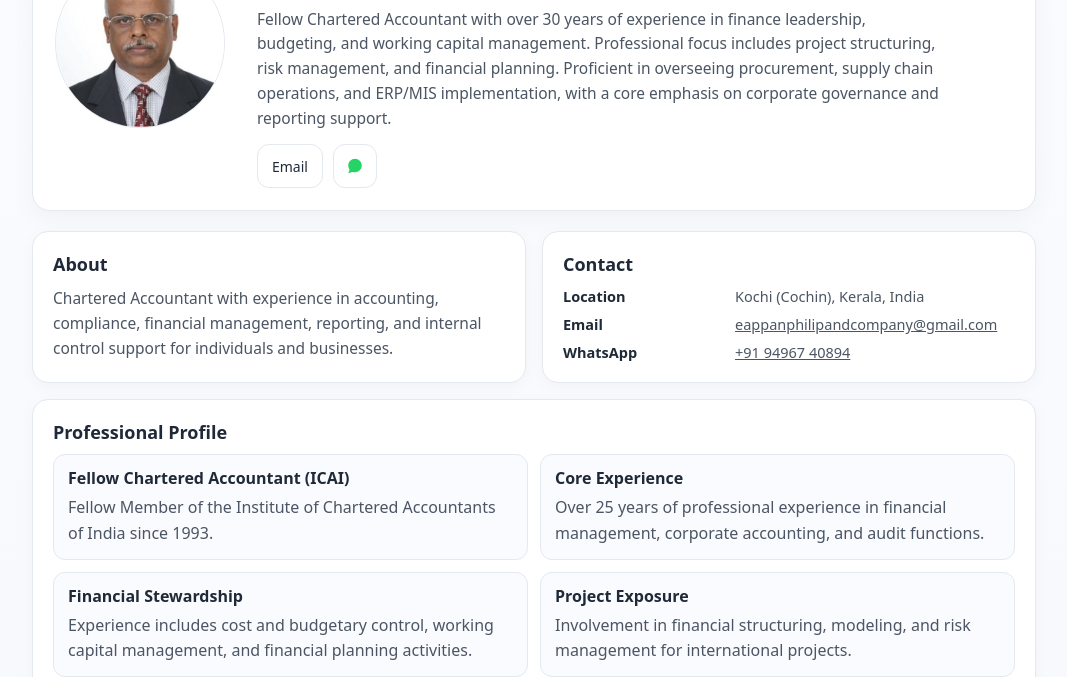
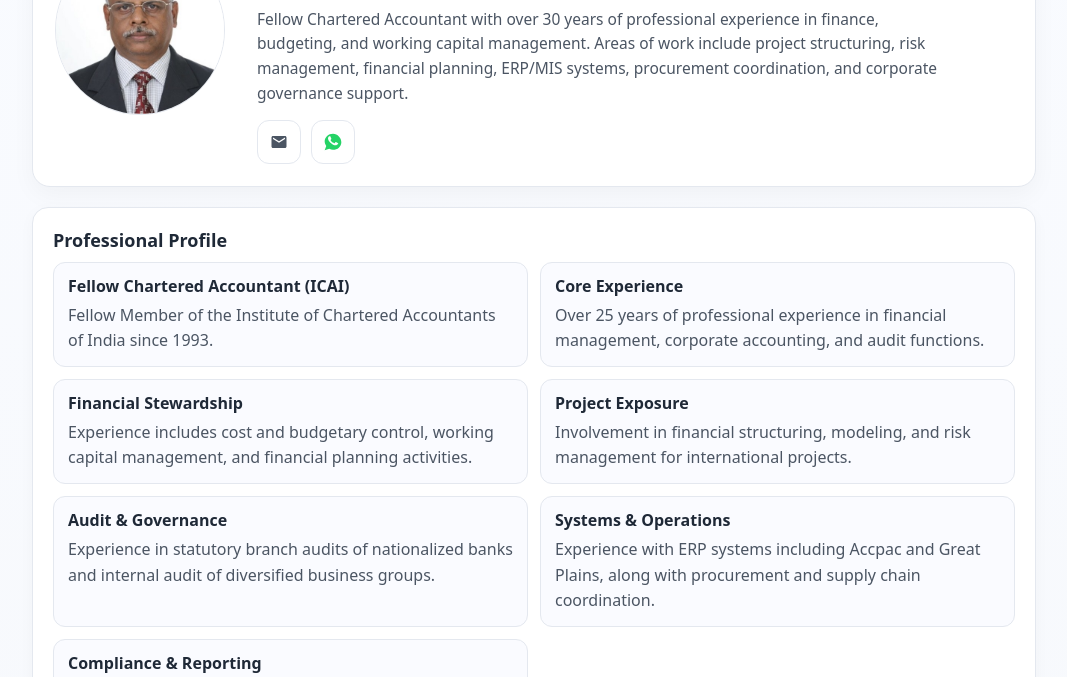
Before and after one commit to NeethuEappan/eappanphilip.github.io, a plain HTML site: page index.html in a window 1280 px wide. Shown: the part 208-885 px from the top of the page, without its empty margins (106-1173 px from the left). Drawn offline with Linux system fonts and the light colour scheme.

Commit message:
Update index.html
version 2.2

```diff
--- a/index.html
+++ b/index.html
@@ -15,7 +15,6 @@
       --line:#e4e8ef;
       --text:#1f2937;
       --muted:#4b5563;
-      --accent:#2563eb;
     }
 
     *{box-sizing:border-box}
@@ -57,18 +56,16 @@
     .nav a{
       text-decoration:none;
       color:var(--muted);
-      border:1px solid transparent;
       padding:8px 10px;
       border-radius:10px;
       font-size:13.5px;
     }
     .nav a:hover{
       background:#f2f5ff;
-      border-color:#d6dcff;
       color:var(--text);
     }
 
-    /* Hero: left photo / right text */
+    /* Hero */
     .hero{
       margin-top:18px;
       border:1px solid var(--line);
@@ -76,17 +73,17 @@
       border-radius:18px;
       padding:22px;
       box-shadow:0 8px 24px rgba(0,0,0,.04);
-      text-align:left;
     }
     .hero-inner{
       display:grid;
-      grid-template-columns: 1fr;
+      grid-template-columns:1fr;
       gap:18px;
       align-items:center;
     }
     @media (min-width:900px){
-      .hero-inner{grid-template-columns: 180px 1fr; gap:22px;}
+      .hero-inner{grid-template-columns:180px 1fr;gap:22px;}
     }
+
     .profile{
       width:140px;
       height:140px;
@@ -94,22 +91,22 @@
       object-fit:cover;
       border:1px solid var(--line);
       background:#fff;
-      display:block;
     }
     @media (min-width:900px){
       .profile{width:170px;height:170px;}
     }
 
-    .hero-text h1{
+    h1{
       margin:0 0 10px;
       font-size:34px;
       letter-spacing:.2px;
     }
+
     .hero-meta{
       margin:0 0 10px;
       color:var(--muted);
+      font-size:14.5px;
       line-height:1.5;
-      font-size:14.5px;
     }
     .hero-meta b{color:var(--text)}
 
@@ -125,7 +122,6 @@
       display:flex;
       gap:10px;
       flex-wrap:wrap;
-      justify-content:flex-start;
       margin-top:14px;
     }
 
@@ -133,20 +129,21 @@
       display:inline-flex;
       align-items:center;
       justify-content:center;
+      width:44px;
+      height:44px;
       border:1px solid var(--line);
       background:#fff;
-      padding:10px 14px;
       border-radius:12px;
-      font-size:14px;
       text-decoration:none;
-      color:var(--text);
     }
-    .btn:hover{background:#f2f5ff;border-color:#d6dcff}
+    .btn:hover{background:#f2f5ff}
 
-    .icon-btn{width:44px;height:44px;padding:0}
-    .icon-btn svg{display:block;color:#25D366}
+    .btn svg{display:block}
 
-    /* Content grid */
+    .btn[aria-label="Email"] svg{color:#4b5563}
+    .btn[aria-label="WhatsApp"] svg{color:#25D366}
+
+    /* Grid + cards */
     .grid{display:grid;grid-template-columns:repeat(12,1fr);gap:16px;margin-top:20px}
 
     .card{
@@ -158,24 +155,9 @@
       box-shadow:0 4px 16px rgba(0,0,0,.03);
     }
 
-    @media (min-width:900px){
-      .half{grid-column:span 6}
-    }
-
     h2{margin:0 0 10px;font-size:18px}
 
-    ul{margin:10px 0 0 18px;color:var(--muted);line-height:1.6}
-
-    .kv{
-      display:grid;
-      grid-template-columns:160px 1fr;
-      gap:8px 12px;
-      color:var(--muted);
-      font-size:14.5px;
-    }
-    .kv b{color:var(--text);font-weight:600}
-
-    /* Professional Profile – smart cards */
+    /* Professional Profile cards */
     .deflist{
       display:grid;
       grid-template-columns:1fr;
@@ -190,8 +172,7 @@
     }
     .defitem .k{
       font-weight:700;
-      color:var(--text);
-      margin:0 0 6px 0;
+      margin:0 0 6px;
     }
     .defitem .v{
       margin:0;
@@ -199,8 +180,19 @@
       line-height:1.6;
     }
     @media (min-width:900px){
-      .deflist{grid-template-columns:1fr 1fr;}
+      .deflist{grid-template-columns:1fr 1fr}
     }
+
+    ul{margin:10px 0 0 18px;color:var(--muted);line-height:1.6}
+
+    .kv{
+      display:grid;
+      grid-template-columns:160px 1fr;
+      gap:8px 12px;
+      color:var(--muted);
+      font-size:14.5px;
+    }
+    .kv b{color:var(--text)}
 
     footer{
       margin-top:24px;
@@ -216,7 +208,7 @@
 <div class="wrap">
 
   <div class="top">
-    <div style="display:flex; gap:10px; flex-wrap:wrap;">
+    <div style="display:flex;gap:10px;flex-wrap:wrap;">
       <div class="pill">Chartered Accountant (ICAI)</div>
       <div class="pill">Kochi (Cochin), Kerala, India</div>
     </div>
@@ -231,11 +223,9 @@
   <section class="hero">
     <div class="hero-inner">
 
+      <img class="profile" src="assets/EP_photo_light_bg.jpg" alt="C.A. Eappen Philip">
+
       <div>
-        <img class="profile" src="assets/EP_photo_light_bg.jpg" alt="C.A. Eappen Philip">
-      </div>
-
-      <div class="hero-text">
         <h1>C.A. Eappen Philip</h1>
 
         <p class="hero-meta">
@@ -244,27 +234,34 @@
         </p>
 
         <p class="sub">
-          Fellow Chartered Accountant with over 30 years of experience in finance leadership,
-          budgeting, and working capital management. Professional focus includes project
-          structuring, risk management, and financial planning. Proficient in overseeing
-          procurement, supply chain operations, and ERP/MIS implementation, with a core
-          emphasis on corporate governance and reporting support.
+          Fellow Chartered Accountant with over 30 years of professional experience in
+          finance, budgeting, and working capital management. Areas of work include
+          project structuring, risk management, financial planning, ERP/MIS systems,
+          procurement coordination, and corporate governance support.
         </p>
 
         <div class="actions">
-          <a class="btn" href="mailto:eappanphilipandcompany@gmail.com">Email</a>
+          <!-- Email icon -->
+          <a class="btn"
+             href="mailto:eappanphilipandcompany@gmail.com"
+             aria-label="Email"
+             title="Email">
+            <svg viewBox="0 0 24 24" width="18" height="18" aria-hidden="true">
+              <path fill="currentColor"
+                d="M20 4H4c-1.1 0-2 .9-2 2v12c0 1.1.9 2 2 2h16c1.1 0 2-.9 2-2V6c0-1.1-.9-2-2-2zm0 4-8 5-8-5V6l8 5 8-5v2z"/>
+            </svg>
+          </a>
 
-          <a class="btn icon-btn"
+          <!-- WhatsApp icon -->
+          <a class="btn"
              href="https://wa.me/919496740894"
              target="_blank"
              rel="noopener"
              aria-label="WhatsApp"
              title="WhatsApp">
-            <svg viewBox="0 0 32 32" width="18" height="18" aria-hidden="true">
+            <svg viewBox="0 0 24 24" width="20" height="20" aria-hidden="true">
               <path fill="currentColor"
-                d="M19.11 17.29c-.28-.14-1.64-.81-1.9-.9-.25-.09-.43-.14-.61.14-.18.28-.7.9-.86 1.08-.16.18-.32.21-.6.07-.28-.14-1.18-.43-2.24-1.38-.83-.74-1.39-1.65-1.55-1.93-.16-.28-.02-.43.12-.57.12-.12.28-.32.42-.48.14-.16.18-.28.28-.46.09-.18.05-.35-.02-.49-.07-.14-.61-1.47-.84-2.02-.22-.53-.45-.46-.61-.47l-.52-.01c-.18 0-.46.07-.7.35-.25.28-.92.9-.92 2.2 0 1.29.95 2.54 1.08 2.72.14.18 1.87 2.86 4.53 4.01.63.27 1.12.43 1.51.55.63.2 1.2.17 1.65.1.5-.08 1.64-.67 1.87-1.31.23-.64.23-1.18.16-1.31-.07-.12-.25-.2-.53-.34z"/>
-              <path fill="currentColor"
-                d="M16 3C9.38 3 4 8.38 4 15c0 2.65.87 5.1 2.34 7.08L4 29l7.15-2.26A11.9 11.9 0 0 0 16 27c6.62 0 12-5.38 12-12S22.62 3 16 3z"/>
+                d="M12 2C6.48 2 2 6.14 2 11.24c0 2.06.72 3.96 1.92 5.49L2 22l5.55-1.78c1.43.76 3.06 1.2 4.45 1.2 5.52 0 10-4.14 10-9.24S17.52 2 12 2zm5.27 12.69c-.22.6-1.3 1.13-1.82 1.2-.49.07-1.1.1-1.78-.1-.41-.13-.94-.3-1.62-.63-2.86-1.38-4.71-4.15-4.86-4.35-.15-.2-1.16-1.53-1.16-2.92 0-1.39.74-2.08 1-2.37.26-.29.58-.36.78-.36.2 0 .39 0 .56.01.18.01.42-.07.66.52.24.59.83 2.04.9 2.19.07.15.12.33.02.53-.1.2-.15.33-.29.5-.15.17-.31.37-.44.5-.15.13-.31.27-.13.53.18.26.79 1.29 1.7 2.09 1.17 1.02 2.16 1.34 2.47 1.49.31.15.49.13.67-.08.18-.2.78-.89.99-1.19.2-.3.41-.25.68-.15.27.1 1.71.79 2 1 .29.2.49.3.56.47.07.17.07.96-.15 1.56z"/>
             </svg>
           </a>
         </div>
@@ -274,29 +271,6 @@
   </section>
 
   <div class="grid">
-
-    <section class="card half">
-      <h2>About</h2>
-      <p class="sub">
-        Chartered Accountant with experience in accounting, compliance, financial management,
-        reporting, and internal control support for individuals and businesses.
-      </p>
-    </section>
-
-    <section class="card half" id="contact">
-      <h2>Contact</h2>
-      <div class="kv">
-        <div><b>Location</b></div><div>Kochi (Cochin), Kerala, India</div>
-        <div><b>Email</b></div>
-        <div><a href="mailto:eappanphilipandcompany@gmail.com">eappanphilipandcompany@gmail.com</a></div>
-        <div><b>WhatsApp</b></div>
-        <div>
-          <a href="https://wa.me/919496740894" target="_blank" rel="noopener">
-            +91&nbsp;94967&nbsp;40894
-          </a>
-        </div>
-      </div>
-    </section>
 
     <section class="card" id="profile">
       <h2>Professional Profile</h2>
@@ -344,7 +318,6 @@
       <p class="sub" style="font-size:14px;">
         Services are provided in accordance with applicable professional standards and subject to formal engagement.
       </p>
-
       <ul>
         <li>Accounting and compliance support</li>
         <li>Tax and GST compliance support</li>
@@ -352,6 +325,17 @@
         <li>Business registrations and statutory filings</li>
         <li>Financial planning, budgeting, and MIS reporting</li>
       </ul>
+    </section>
+
+    <section class="card" id="contact">
+      <h2>Contact</h2>
+      <div class="kv">
+        <div><b>Location</b></div><div>Kochi (Cochin), Kerala, India</div>
+        <div><b>Email</b></div>
+        <div><a href="mailto:eappanphilipandcompany@gmail.com">eappanphilipandcompany@gmail.com</a></div>
+        <div><b>WhatsApp</b></div>
+        <div><a href="https://wa.me/919496740894" target="_blank" rel="noopener">+91&nbsp;94967&nbsp;40894</a></div>
+      </div>
     </section>
 
   </div>
```
